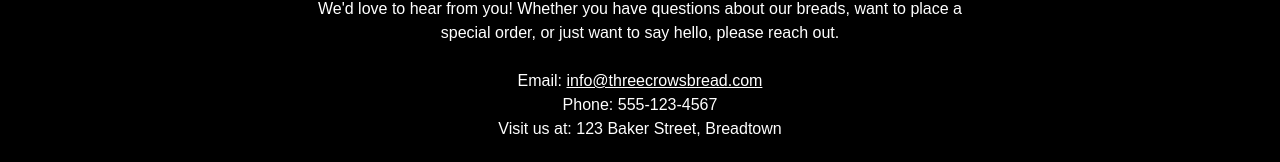
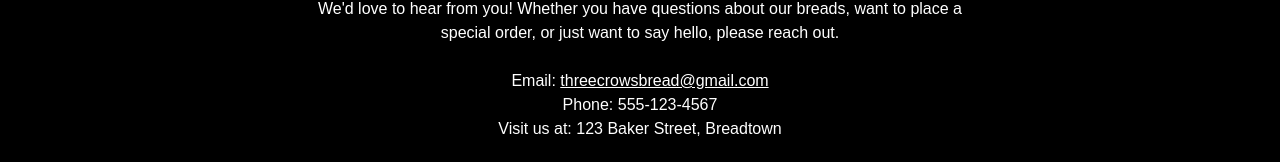
Before and after one commit to moodiesam/three-crows-bread, a Next.js app: page /contact in a window 1280 px wide. Shown: the part 184-346 px from the top of the page. Built offline with nearby package versions, Linux system fonts and the light colour scheme; a web font is replaced by a local one.

Commit message:
correct email address on contact page

```diff
--- a/src/app/contact/page.jsx
+++ b/src/app/contact/page.jsx
@@ -7,7 +7,7 @@ export default function Contact() {
                     We'd love to hear from you! Whether you have questions about our breads, want to place a special order, or just want to say hello, please reach out.
                 </p>
                 <p>
-                    Email: <a href="mailto:info@threecrowsbread.com" className="underline">info@threecrowsbread.com</a><br />
+                    Email: <a href="mailto:threecrowsbread@gmail.com" className="underline">threecrowsbread@gmail.com</a><br />
                     Phone: <span className="whitespace-nowrap">555-123-4567</span><br />
                     Visit us at: 123 Baker Street, Breadtown
                 </p>
```
